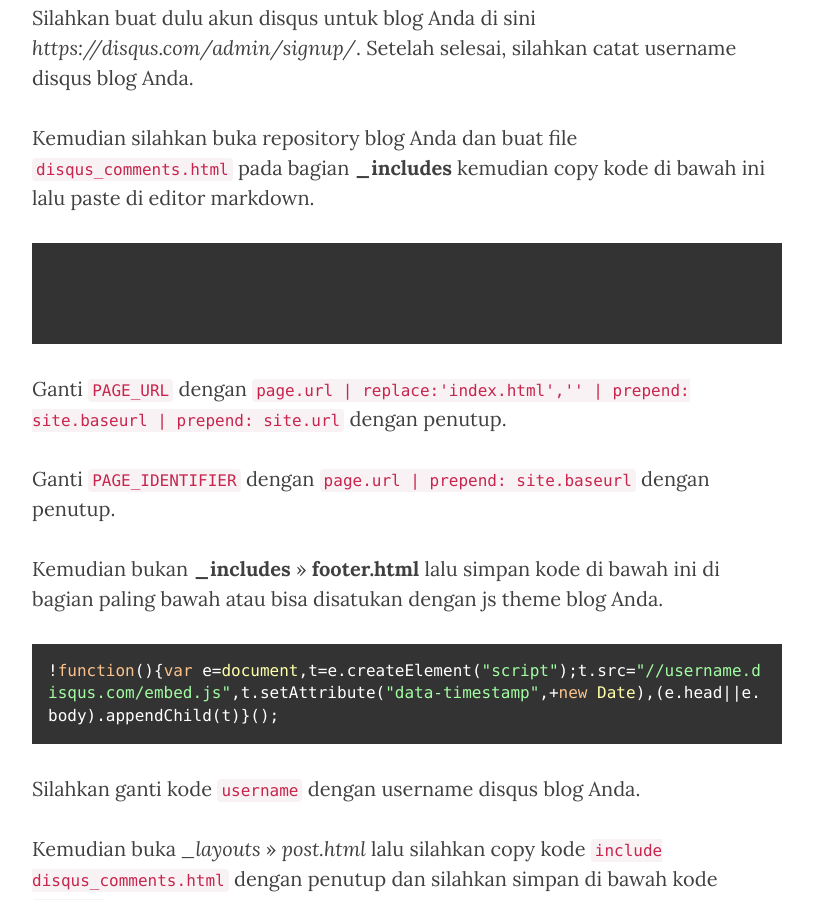
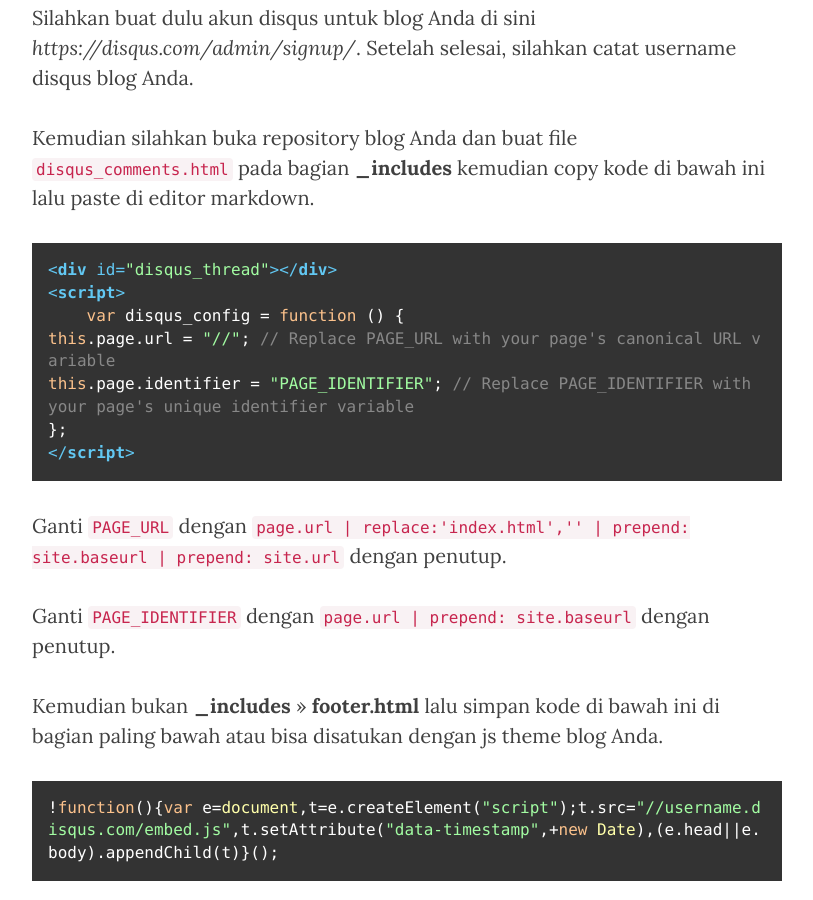
Before and after one commit to KompiAjaib/kompiajaib.github.io, a Jekyll site: the page built from _posts/2016-06-01-memasang-komentar-disqus-pada-github-pages.markdown, in a window 1280 px wide and 900 px high, scrolled down 1039 px. Shown: the whole window, without its empty margins (233-1046 px from the left). Built offline with Jekyll 4.4.1, drawn with Linux system fonts in a browser that asks for light colours; nearby versions of some CDN libraries; comment, search, counter and statistics services are not loaded.

Commit message:
Update 2016-06-01-memasang-komentar-disqus-pada-github-pages.markdown

````diff
--- a/_posts/2016-06-01-memasang-komentar-disqus-pada-github-pages.markdown
+++ b/_posts/2016-06-01-memasang-komentar-disqus-pada-github-pages.markdown
@@ -22,15 +22,15 @@ Silahkan buat dulu akun disqus untuk blog Anda di sini *https://disqus.com/admin
 
 Kemudian silahkan buka repository blog Anda dan buat file `disqus_comments.html` pada bagian **_includes** kemudian copy kode di bawah ini lalu paste di editor markdown.
 
-<pre><code>
+```
 <div id="disqus_thread"></div>
 <script>
     var disqus_config = function () {
-this.page.url = "{{ PAGE_URL }}"; // Replace PAGE_URL with your page's canonical URL variable
+this.page.url = "/{{ PAGE_URL }}/"; // Replace PAGE_URL with your page's canonical URL variable
 this.page.identifier = "PAGE_IDENTIFIER"; // Replace PAGE_IDENTIFIER with your page's unique identifier variable
 };
 </script>
-</code></pre>
+```
 
 Ganti `PAGE_URL` dengan `page.url | replace:'index.html','' | prepend: site.baseurl | prepend: site.url` dengan penutup.
 
````
